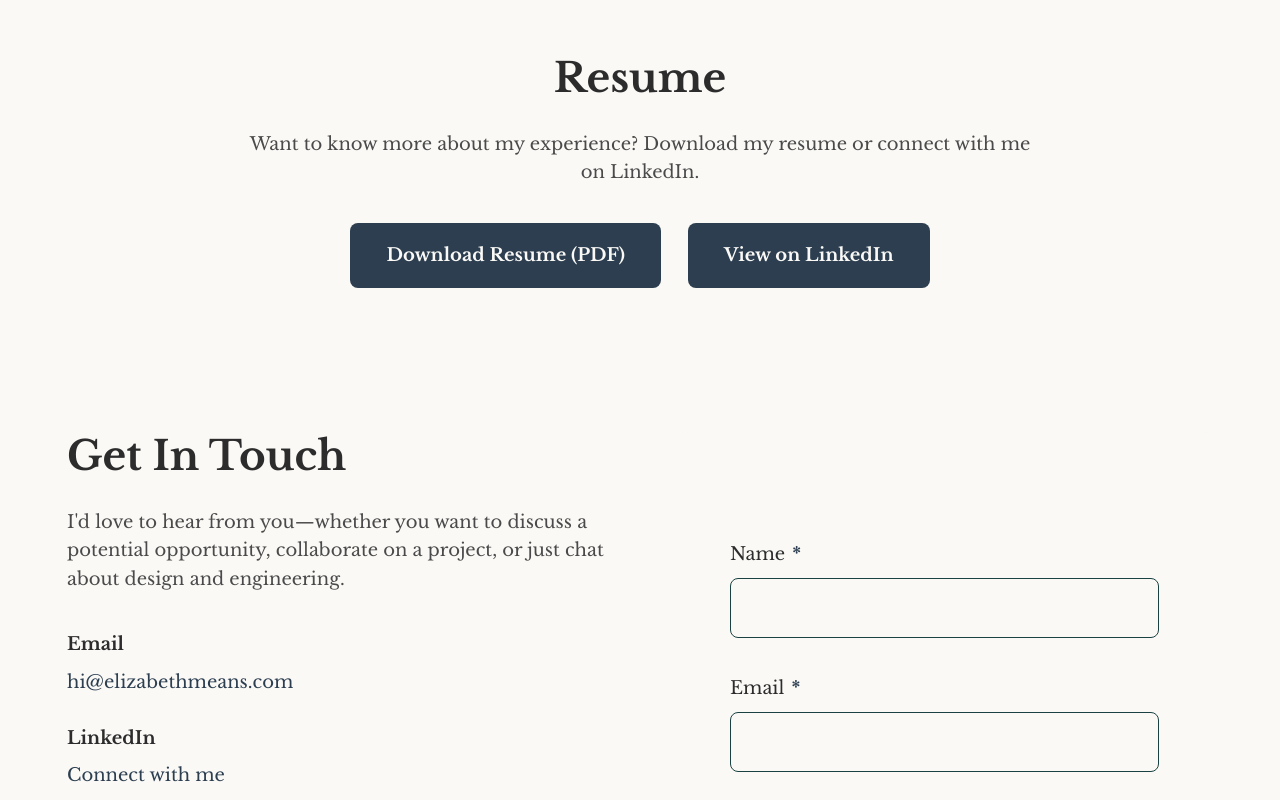
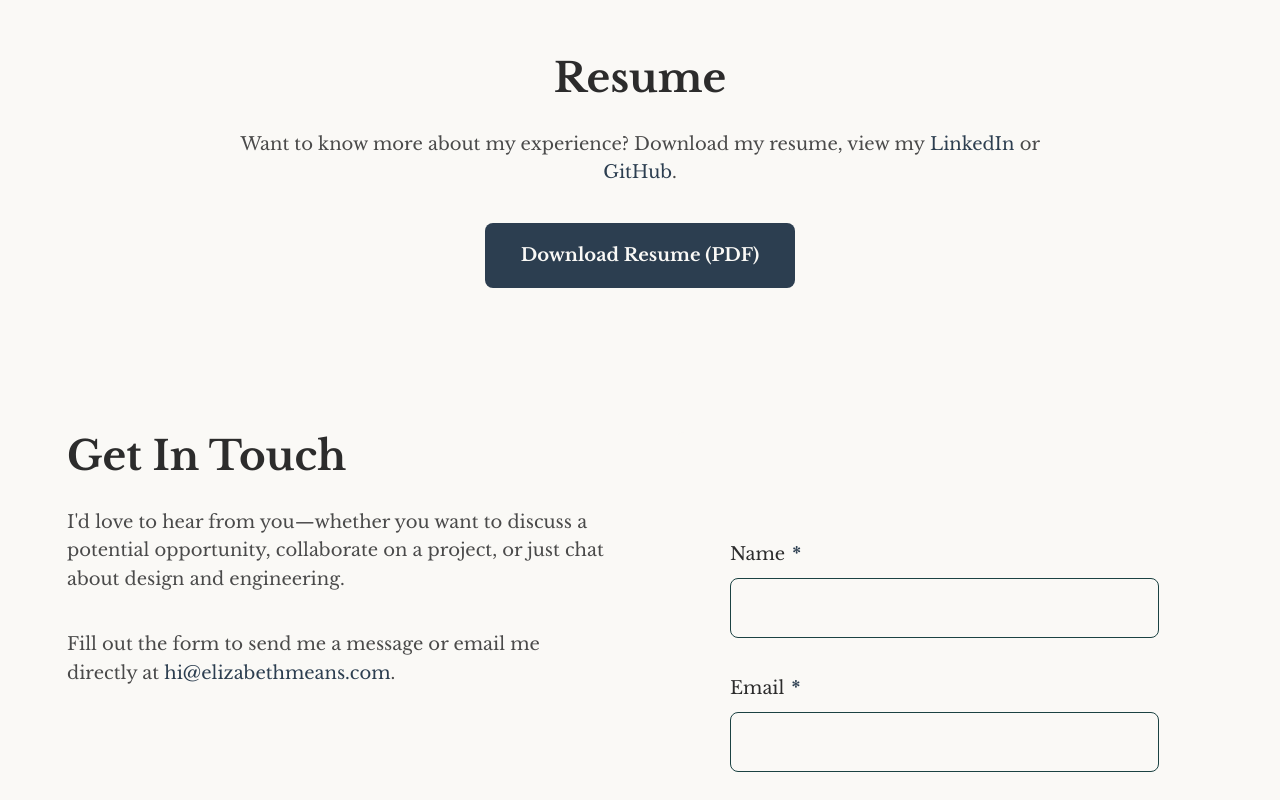
Before and after one commit to emeans/elizabeth-means, a Next.js app: page / in a window 1280 px wide. Shown: the part 1460-2260 px from the top of the page. Built offline with nearby package versions, Linux system fonts and the light colour scheme.

Commit message:
Fix some text links and buttons.

```diff
--- a/app/page.tsx
+++ b/app/page.tsx
@@ -247,19 +247,18 @@ export default function Home() {
           <div className={styles.resumeContent}>
             <h2>Resume</h2>
             <p className={styles.resumeDescription}>
-              Want to know more about my experience? Download my resume or connect with me on LinkedIn.
+              Want to know more about my experience?
+              Download my resume, view my
+              <span className={styles.contactItem}>
+                <a href="https://www.linkedin.com/in/elizabeth-a-means/" target="_blank" rel="noopener noreferrer" aria-label="LinkedIn"> LinkedIn</a>
+              </span> or
+              <span>
+                <a href="https://github.com" target="_blank" rel="noopener noreferrer" aria-label="GitHub"> GitHub</a>
+              </span>.
             </p>
             <div className={styles.resumeLinks}>
-              <a href="/resume.pdf" className={styles.resumeLink} download>
+              <a href="/elizabeth-meansresume.pdf" className={styles.resumeLink} download>
                 Download Resume (PDF)
-              </a>
-              <a
-                href="https://www.linkedin.com/in/elizabeth-a-means/"
-                className={styles.resumeLink}
-                target="_blank"
-                rel="noopener noreferrer"
-              >
-                View on LinkedIn
               </a>
             </div>
           </div>
@@ -275,16 +274,11 @@ export default function Home() {
               <p>
                 I'd love to hear from you—whether you want to discuss a potential opportunity, collaborate on a project, or just chat about design and engineering.
               </p>
-              <div className={styles.contactDetails}>
-                <div className={styles.contactItem}>
-                  <strong>Email</strong>
-                  <a href="mailto:hi@elizabethmeans.com">hi@elizabethmeans.com</a>
-                </div>
-                <div className={styles.contactItem}>
-                  <strong>LinkedIn</strong>
-                  <a href="https://www.linkedin.com/in/elizabeth-a-means/" target="_blank" rel="noopener noreferrer">Connect with me</a>
-                </div>
-              </div>
+              <p>Fill out the form to send me a message or email me directly at
+                <span className={styles.contactItem}>
+                  <a href="mailto:hi@elizabethmeans.com"> hi@elizabethmeans.com</a>
+                </span>.
+              </p>
             </div>
 
             <form name="contact" method="POST" className={styles.contactForm} data-netlify="true" data-netlify-honeypot="bot-field" onSubmit={handleSubmit} noValidate>
```
